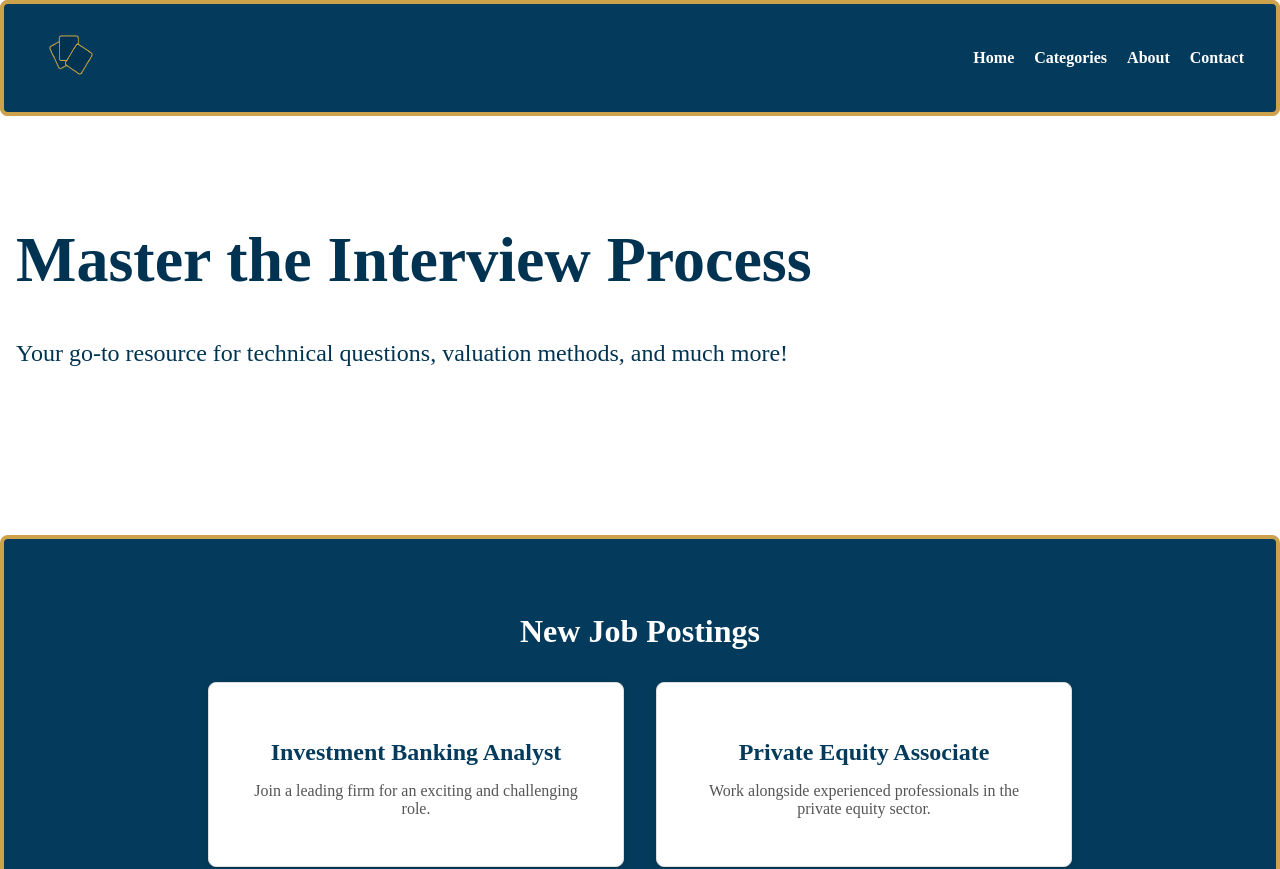
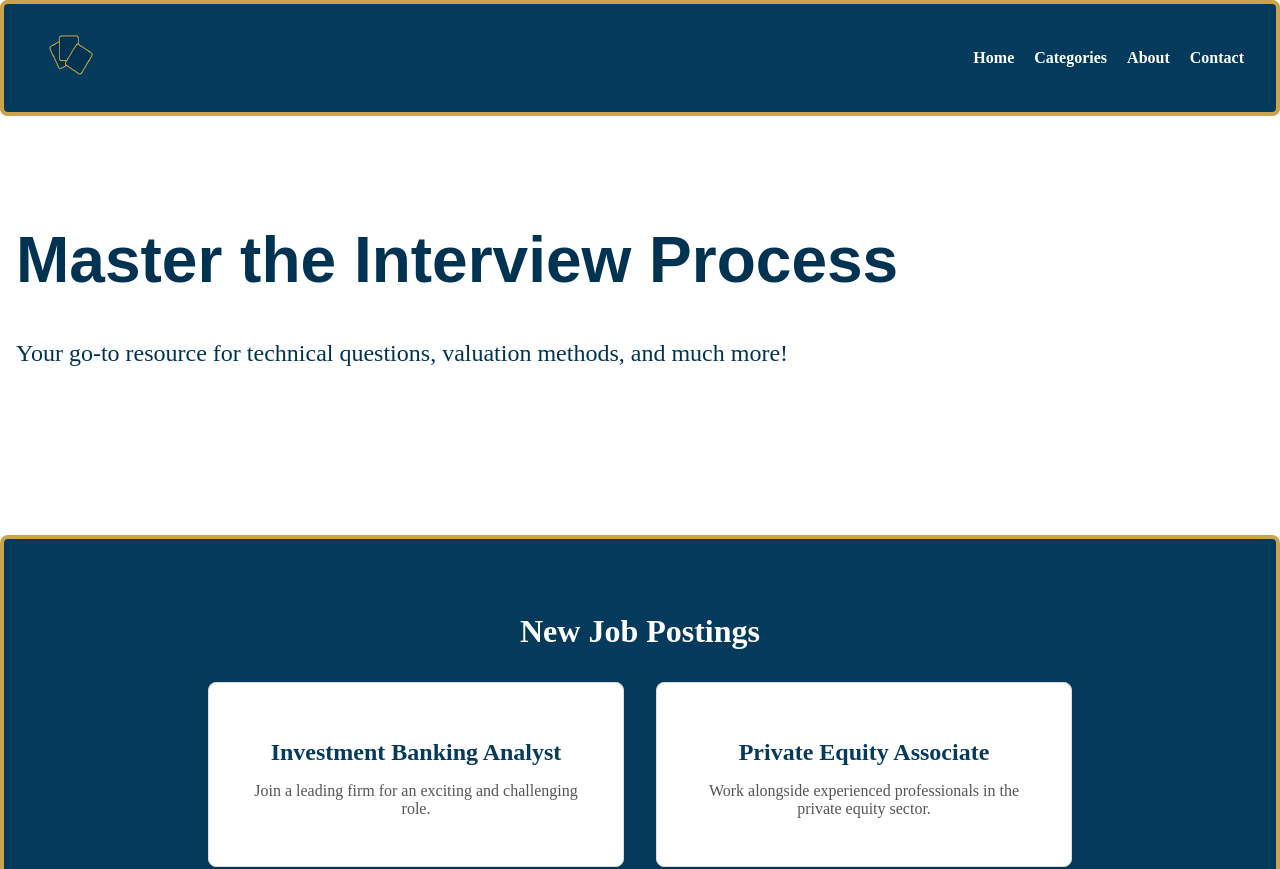
Before and after one commit to arnavs06/ReactFlashFinanceDraft, a React (Vite) app: page / in a window 1280 px wide. Shown: the top 869 px of the page. Built offline with nearby package versions, Linux system fonts and the light colour scheme.

Commit message:
fixed font?

```diff
--- a/src/styles/index.css
+++ b/src/styles/index.css
@@ -106,7 +106,7 @@ nav ul li ul li a:hover {
 
 .hero h1 {
   font-size: 4rem;
-  font-family: 'Merriweather', serif;
+  font-family: 'Arial', serif;
 }
 
 .hero p {
```
